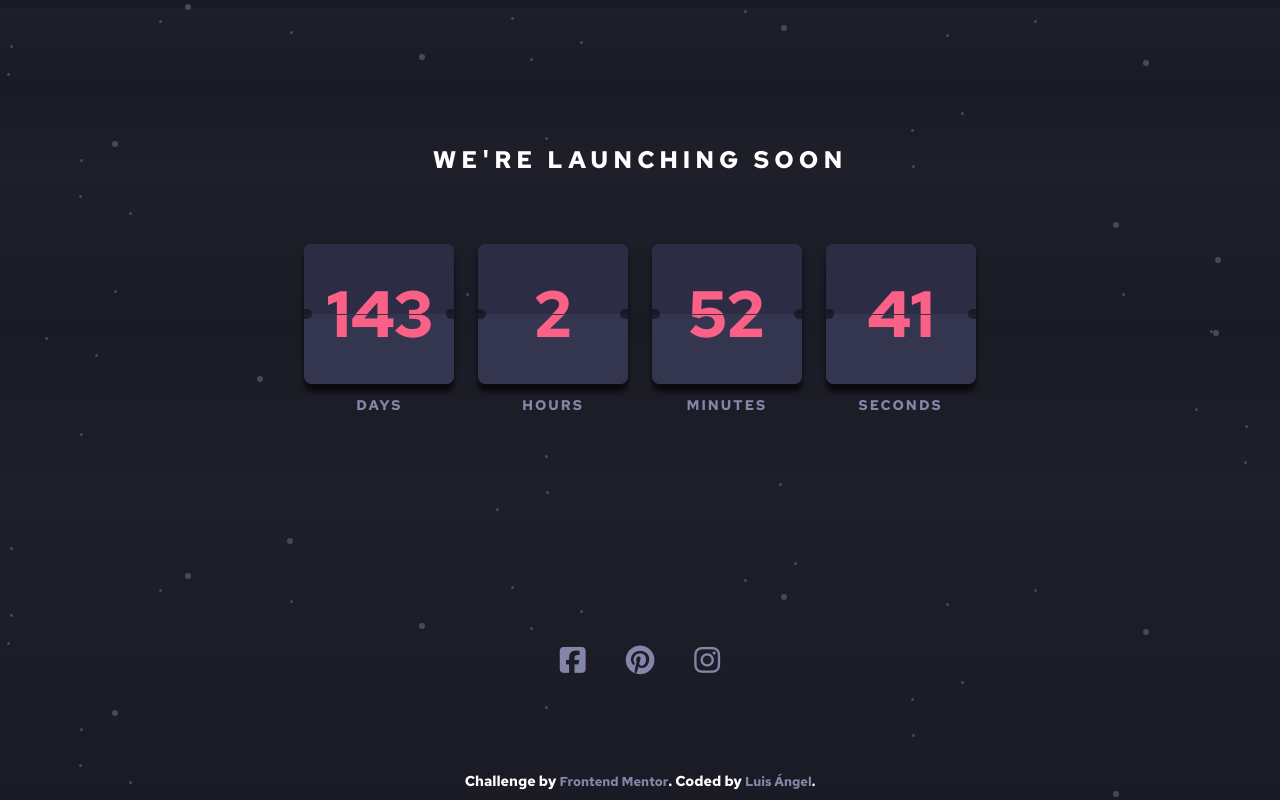
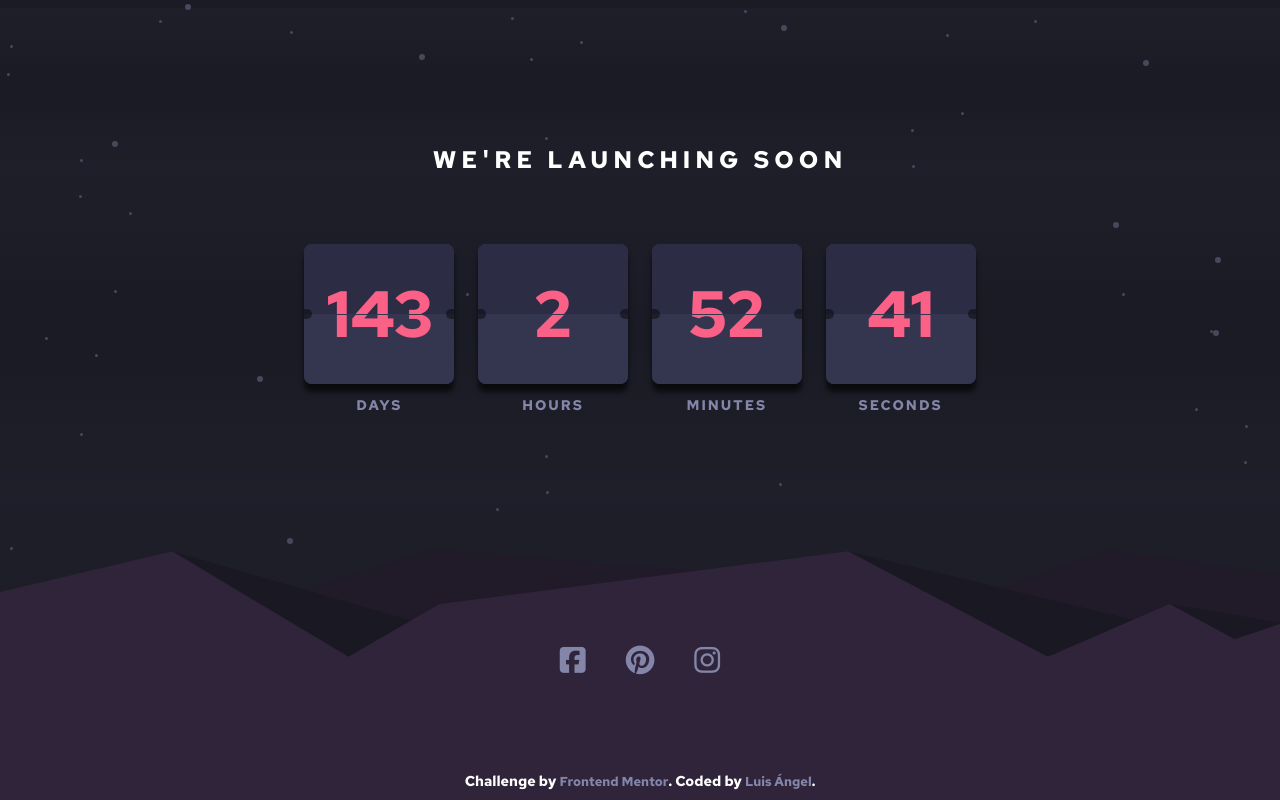
Before and after one commit to LuisJimenez19/coutdown-timer, a plain HTML site: page index.html in a window 1280 px wide. Drawn offline with Linux system fonts and the light colour scheme; the site is published under a folder, as on GitHub Pages, so addresses that start at the root find nothing.

Commit message:
Update style.css

```diff
--- a/style.css
+++ b/style.css
@@ -283,7 +283,7 @@ body {
 /* ----------------FOOTER-------------------- */
 .footer {
   height: 180px;
-  background: url(/images/pattern-hills.svg) center no-repeat;
+  background: url(./images/pattern-hills.svg) center no-repeat;
   background-size: cover;
   display: flex;
   flex-direction: column;
```
